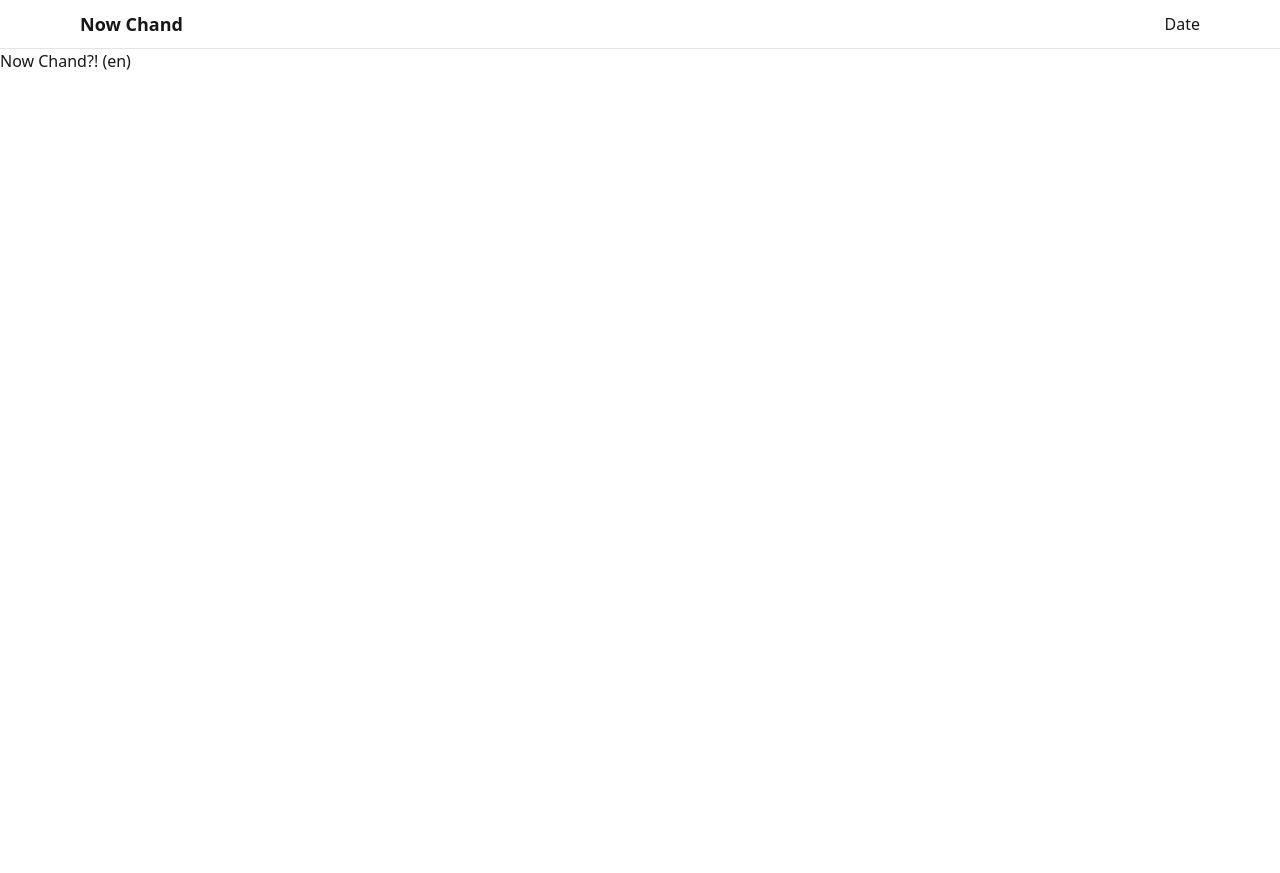
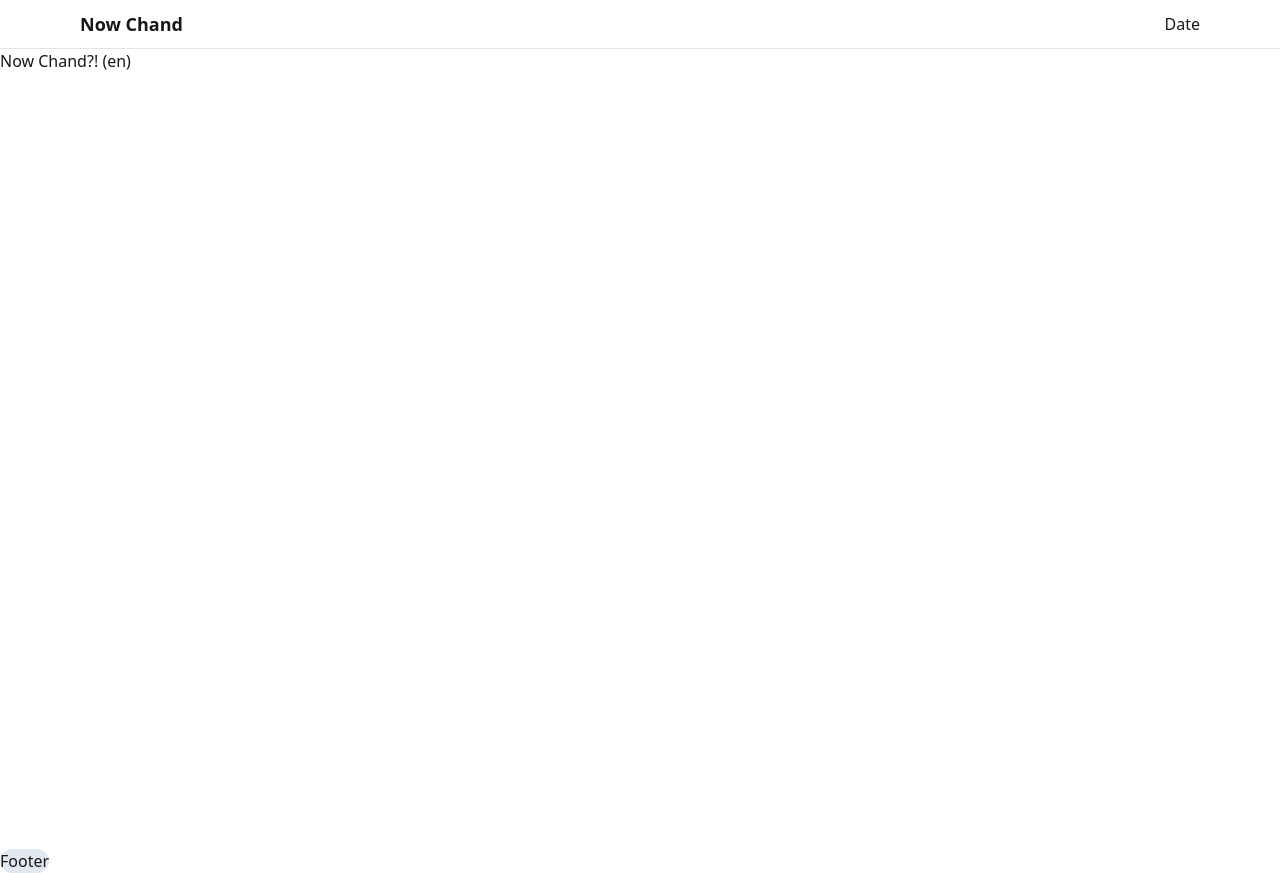
Before and after one commit to ClOsSe/chand-front-nextjs, a Next.js app: page /en in a window 1280 px wide. Before the commit the page ends 849 px from the top, so only its background shows below. Built offline with nearby package versions, Linux system fonts and the light colour scheme.

Commit message:
Footer init

```diff
--- a/src/app/[locale]/layout.tsx
+++ b/src/app/[locale]/layout.tsx
@@ -1,8 +1,9 @@
 import { ReactNode } from "react";
 import { NextIntlClientProvider } from "next-intl";
-import { getMessages } from "next-intl/server";
-import { Locale } from "@/config/i18n";
+import { getMessages, setRequestLocale } from "next-intl/server";
+import { locales, type Locale } from "@/config/i18n";
 import Header from "@/components/layout/header";
+import Footer from "@/components/layout/footer";
 
 type Props = {
   children: ReactNode;
@@ -10,8 +11,15 @@ type Props = {
     locale: Locale;
   }>;
 };
+export function generateStaticParams() {
+  return locales.map((locale) => ({ locale }));
+}
+
 export default async function LocaleLayout({ children, params }: Props) {
   const { locale } = await params;
+
+  setRequestLocale(locale);
+
   const messages = await getMessages({ locale });
   const localeDirections = {
     fa: "rtl",
@@ -25,6 +33,7 @@ export default async function LocaleLayout({ children, params }: Props) {
       <NextIntlClientProvider locale={locale} messages={messages}>
         <Header />
         {children}
+        <Footer />
       </NextIntlClientProvider>
     </div>
   );
--- /dev/null
+++ b/src/components/layout/footer.tsx
@@ -0,0 +1,7 @@
+export default function Footer() {
+  return (
+    <div className="flex mx-auto max-w-3/4 bg-slate-200 rounded-4xl absolute">
+      Footer
+    </div>
+  );
+}
```
Also changed, not shown: package.json (line endings or trailing spaces).
